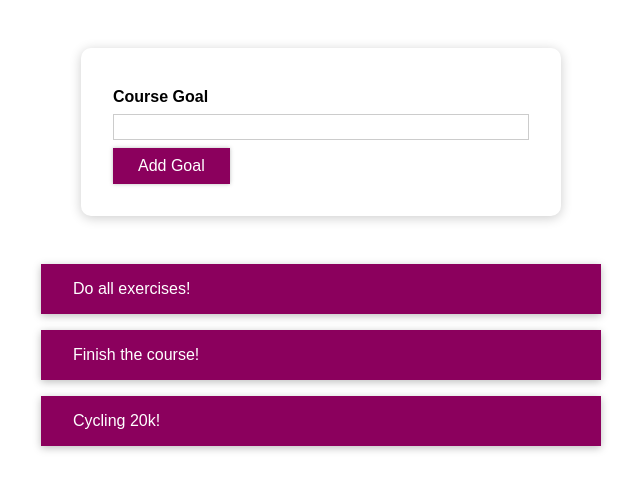
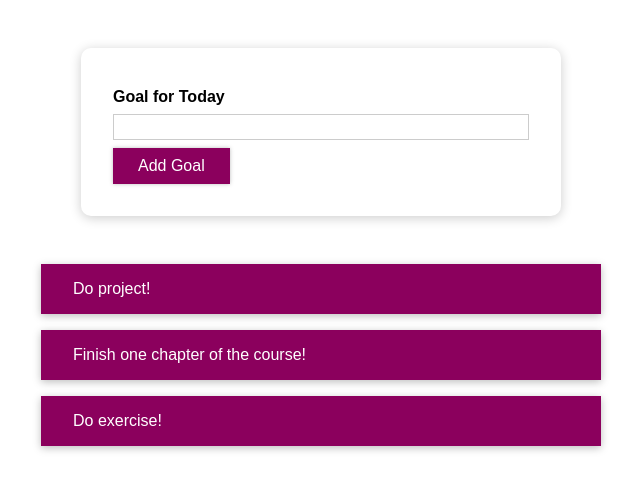
Before and after one commit to Cindywritescode/react-goal-list, a React (Create React App) app: page / in a window 1280 px wide. Shown: the top 490 px of the page, without its empty margins (319-959 px from the left). Built offline with nearby package versions, Linux system fonts and the light colour scheme.

Commit message:
change repo name and url name

```diff
--- a/package.json
+++ b/package.json
@@ -1,5 +1,5 @@
 {
-  "homepage": "https://cindywritescode.github.io/react-task-list",
+  "homepage": "https://cindywritescode.github.io/react-goal-list/",
   "name": "react-complete-guide",
   "version": "0.1.0",
   "private": true,
--- a/src/App.js
+++ b/src/App.js
@@ -6,9 +6,9 @@ import './App.css';
 
 const App = () => {
   const [courseGoals, setCourseGoals] = useState([
-    { text: 'Do all exercises!', id: 'g1' },
-    { text: 'Finish the course!', id: 'g2' },
-    { text: 'Cycling 20k!', id: 'g3' },
+    { text: 'Do project!', id: 'g1' },
+    { text: 'Finish one chapter of the course!', id: 'g2' },
+    { text: 'Do exercise!', id: 'g3' },
   ]);
 
   const addGoalHandler = enteredText => {
--- a/src/components/CourseGoals/CourseInput/CourseInput.js
+++ b/src/components/CourseGoals/CourseInput/CourseInput.js
@@ -53,7 +53,7 @@ const CourseInput = ({ onAddGoal }) => {
   return (
     <form onSubmit={formSubmitHandler}>
       <FormControl invalid={!isValid}>
-        <label>Course Goal</label>
+        <label>Goal for Today</label>
         <input type="text"
                onChange={goalInputChangeHandler}/>
       </FormControl>
```
Also changed, not shown: 16 other files (tests, documents, lock files or other folders).
